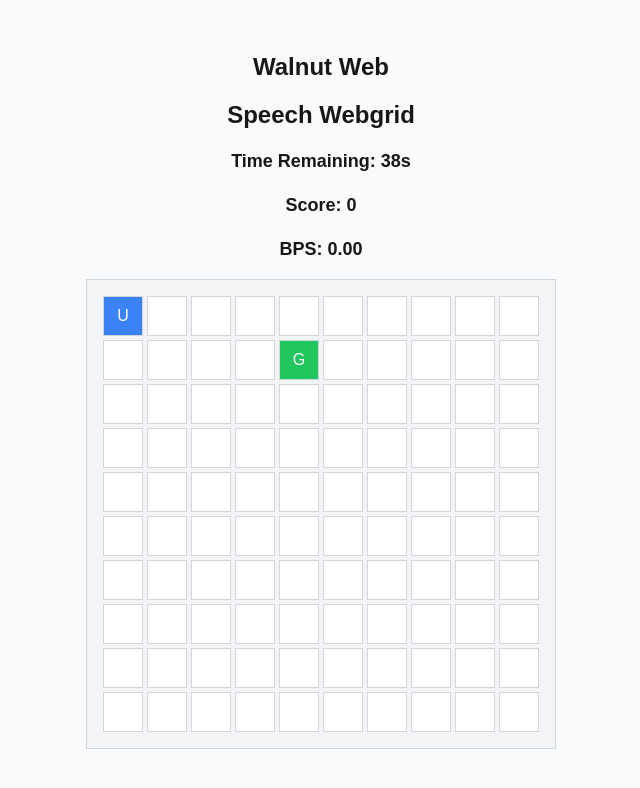
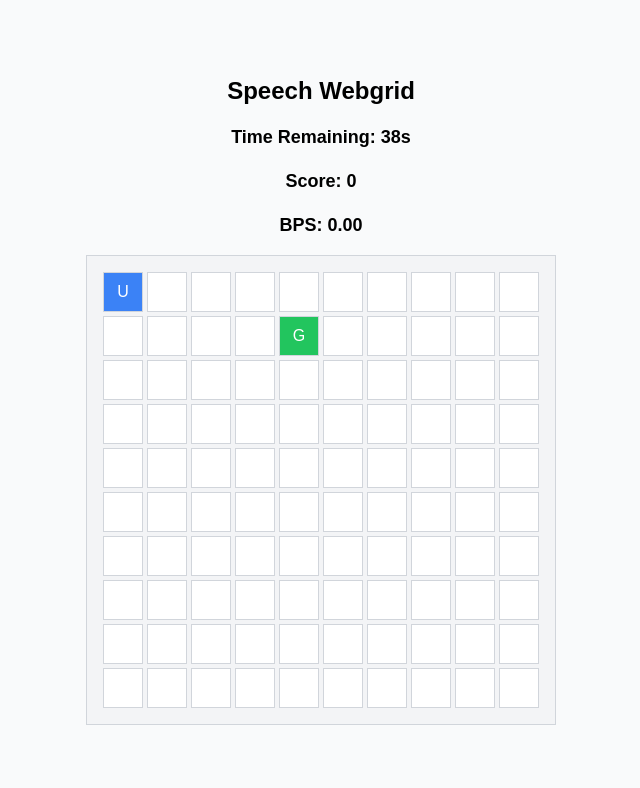
Before and after one commit to alexicongoo/walnutweb, a Next.js app: page / in a window 1280 px wide. Both pictures are taken after a click on the button "Start Game". Shown: the top 788 px of the page, without its empty margins (319-959 px from the left). Built offline with nearby package versions, Linux system fonts and the light colour scheme.

Commit message:
made text black

```diff
--- a/app/components/Grid.tsx
+++ b/app/components/Grid.tsx
@@ -114,7 +114,6 @@ const Grid: React.FC = () => {
         <div className="flex flex-col items-center">
             {!hasGameStarted ? (
                 <div className="text-center">
-                    <h1 className="text-2xl font-bold mb-4">Welcome to Speech Webgrid!</h1>
                     <button
                         onClick={startGame}
                         className="px-4 py-2 bg-blue-500 text-white rounded hover:bg-blue-600 transition"
@@ -124,14 +123,13 @@ const Grid: React.FC = () => {
                 </div>
             ) : (
                 <>
-                    <h1 className="text-2xl font-bold mb-4">Speech Webgrid</h1>
-                    <div className="text-lg font-semibold mb-4">
+                    <div className="text-lg font-semibold mb-4 text-black">
                         Time Remaining: {timeRemaining}s
                     </div>
-                    <div className="text-lg font-semibold mb-4">Score: {score}</div>
-                    <div className="text-lg font-semibold mb-4">BPS: {bps}</div>
+                    <div className="text-lg font-semibold mb-4 text-black">Score: {score}</div>
+                    <div className="text-lg font-semibold mb-4 text-black">BPS: {bps}</div>
                     {isGameOver ? (
-                        <div className="text-center text-xl font-bold text-red-500">
+                        <div className="text-center text-xl font-bold text-black">
                             Game Over! Final Score: {score}
                             <br />
                             Total Bits: {totalBits}
--- a/app/page.tsx
+++ b/app/page.tsx
@@ -3,7 +3,7 @@ import Grid from '@/app/components/Grid';
 export default function Home() {
     return (
         <main className="flex flex-col items-center justify-center min-h-screen bg-gray-50">
-            <h1 className="text-2xl font-bold mb-4">Walnut Web</h1>
+            <h1 className="text-2xl font-bold mb-4 text-black">Speech Webgrid</h1>
             <Grid />
         </main>
     );
```
Also changed, not shown: package.json (+7 -7 lines), 1 other file (tests, documents, lock files or other folders).
